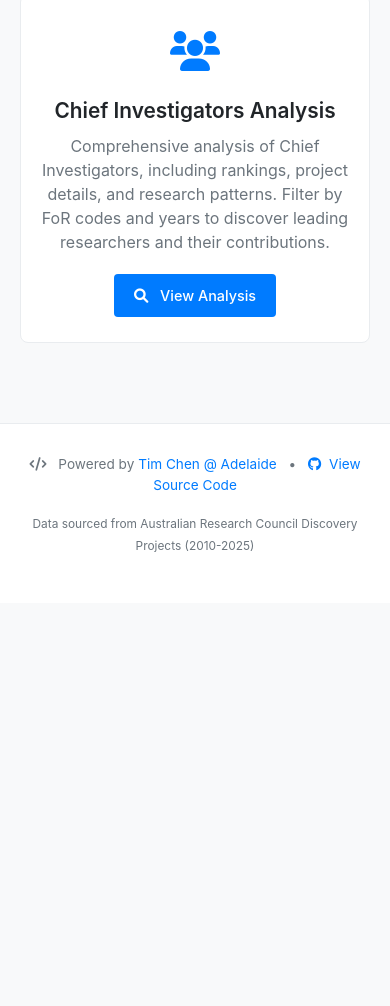
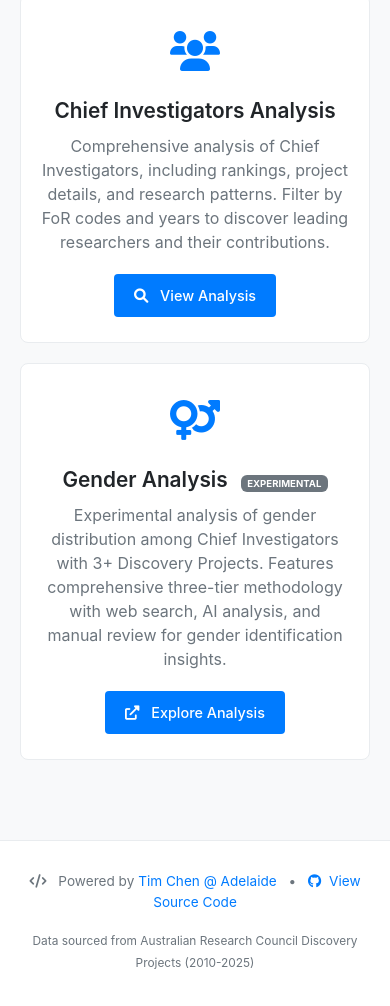
Before and after one commit to ht-timchen/arc-discovery-analysis, a plain HTML site: page index.html in a window 390 px wide. Shown: the part 750-1756 px from the top of the page. Before the commit the page ends 1353 px from the top, so only its background shows below. Drawn offline with nearby package versions, Linux system fonts and the light colour scheme.

Commit message:
Add experimental gender analysis card to index.html
- Added third card for gender analysis project
- Updated grid layout from 2-column to 3-column design
- Added external link to https://ht-timchen.github.io/academic-gender-search/
- Included experimental badge and appropriate icon
- Maintained responsive design for mobile devices

```diff
--- a/index.html
+++ b/index.html
@@ -156,7 +156,7 @@
 
     <div class="card-container">
         <div class="row">
-            <div class="col-lg-6">
+            <div class="col-lg-4 col-md-6">
                 <div class="analysis-card">
                     <div class="text-center">
                         <div class="card-icon">
@@ -176,7 +176,7 @@
                 </div>
             </div>
 
-            <div class="col-lg-6">
+            <div class="col-lg-4 col-md-6">
                 <div class="analysis-card">
                     <div class="text-center">
                         <div class="card-icon">
@@ -191,6 +191,26 @@
                         <a href="arc_analysis_optimized.html" class="btn-explore">
                             <i class="fas fa-search me-2"></i>
                             View Analysis
+                        </a>
+                    </div>
+                </div>
+            </div>
+
+            <div class="col-lg-4 col-md-12">
+                <div class="analysis-card">
+                    <div class="text-center">
+                        <div class="card-icon">
+                            <i class="fas fa-venus-mars"></i>
+                        </div>
+                        <h2 class="card-title">Gender Analysis <span class="badge bg-secondary ms-2" style="font-size: 0.6rem;">EXPERIMENTAL</span></h2>
+                        <p class="card-description">
+                            Experimental analysis of gender distribution among Chief Investigators with 3+ Discovery Projects.
+                            Features comprehensive three-tier methodology with web search, AI analysis, and manual review
+                            for gender identification insights.
+                        </p>
+                        <a href="https://ht-timchen.github.io/academic-gender-search/" target="_blank" rel="noopener noreferrer" class="btn-explore">
+                            <i class="fas fa-external-link-alt me-2"></i>
+                            Explore Analysis
                         </a>
                     </div>
                 </div>
```
